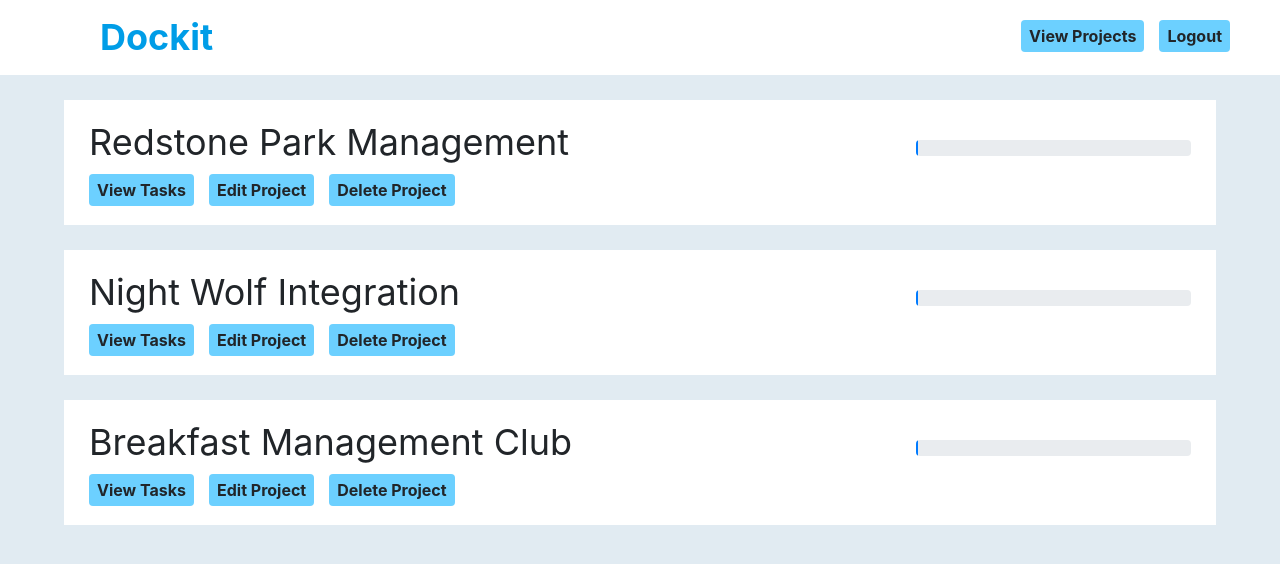
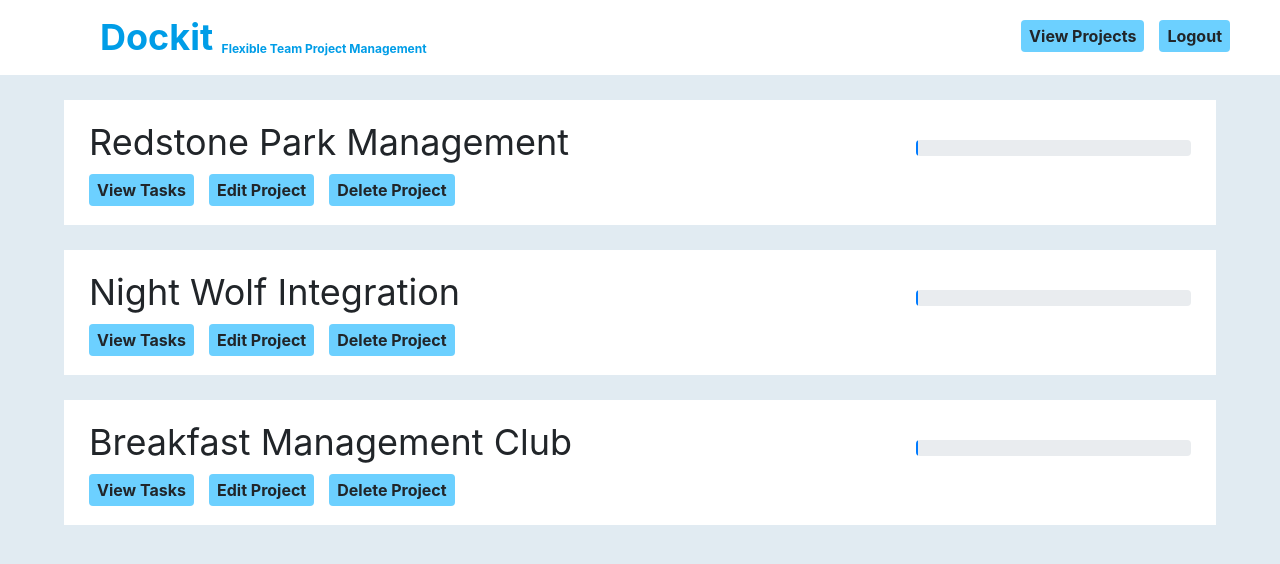
Before and after one commit to RyanRemer/dockit, an Angular app: page / in a window 1280 px wide. Shown: the top 564 px of the page. Built offline with nearby package versions, Linux system fonts and the light colour scheme.

Commit message:
task editor

```diff
--- a/src/app/app.component.css
+++ b/src/app/app.component.css
@@ -35,6 +35,10 @@
   padding-top: 10px;
 }
 
+.dockit sub {
+  font-size: 12px;
+}
+
 .left {
   width: 450px;
   float: left
--- a/src/app/app.component.html
+++ b/src/app/app.component.html
@@ -1,6 +1,8 @@
 
 <div class="bar">
-  <div class="dockit">Dockit</div>
+  <div class="dockit"> <div>
+Dockit <sub>Flexible Team Project Management</sub></div>
+  </div>
   <div class="button clickable">Logout</div>
   <div class="button clickable">View Projects</div>
 </div>
--- a/src/app/task-editor/task-editor.component.ts
+++ b/src/app/task-editor/task-editor.component.ts
@@ -1,4 +1,4 @@
-import { Component, OnInit } from '@angular/core';
+import { Component, OnInit, Input } from '@angular/core';
 import { Task } from '../models/task';
 import {User} from '../models/user';
 import {ClientData} from '../models/clientData';
@@ -9,16 +9,11 @@ import {ClientData} from '../models/clientData';
   styleUrls: ['./task-editor.component.css']
 })
 export class TaskEditorComponent implements OnInit {
-  task: Task;
+
+  @Input() task: Task;
   users: User[];
 
   constructor(taskToEdit:Task) {
-    this.task = {
-      title: "Test Task",
-      assignedTo: [],
-      timeSpent: 1.0,
-      timeLeft: 4.0
-    }
     this.users = ClientData.getInstance().users;
   }
 
```
